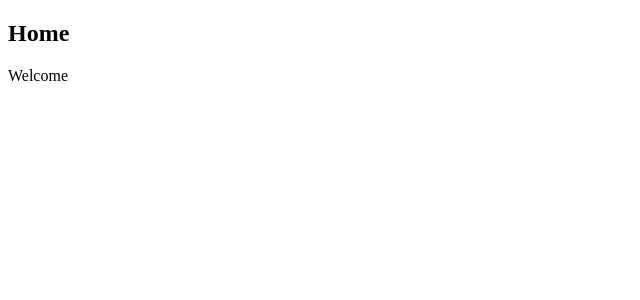
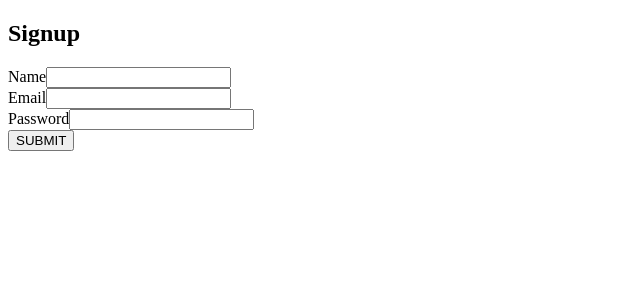
Before and after one commit to tanaymittal25/NodeandReact, a React (Create React App) app in the folder reactfront/: page /signup in a window 1280 px wide. Shown: the top 300 px of the page, without its empty margins (0-640 px from the left). Built offline with nearby package versions, Linux system fonts and the light colour scheme.

Commit message:
Signup Page

```diff
--- a/reactfront/src/MainRouter.js
+++ b/reactfront/src/MainRouter.js
@@ -1,11 +1,13 @@
 import React from 'react';
 import { Switch, Route } from 'react-router-dom';
 import Home from './core/Home';
+import Signup from './user/Signup';
 
 const MainRouter = () => (
     <div>
         <Switch>
-            <Route path="/" component={ Home } />
+            <Route exact path="/" component={ Home } />
+            <Route exact path='/signup' component={ Signup } />
         </Switch>
     </div>
 );
--- /dev/null
+++ b/reactfront/src/user/Signup.js
@@ -0,0 +1,60 @@
+import React, { Component } from 'react';
+
+class Signup extends Component {
+
+    constructor() {
+        super();
+        this.state = {
+            name: "",
+            email: "",
+            password: "",
+            error: ""
+        }
+    }
+
+    handleChange = (name) => (event) => {
+        this.setState({ [name]: event.target.value });
+    }
+
+    render() {
+        const { name, email, password } = this.state;
+        return (
+            <div className="container">
+                <h2 className="mt-5 mb-5">Signup</h2>
+
+                <form>
+                    <div className="form-group">
+                        <label className="text-muted">Name</label>
+                        <input
+                            onChange={this.handleChange("name")}
+                            type="text"
+                            className="form-control"
+                            value={name}
+                        />
+                    </div>
+                    <div className="form-group">
+                        <label className="text-muted">Email</label>
+                        <input
+                            onChange={this.handleChange("email")}
+                            type="email"
+                            className="form-control"
+                            value={email}
+                        />
+                    </div>
+                    <div className="form-group">
+                        <label className="text-muted">Password</label>
+                        <input
+                            onChange={this.handleChange("password")}
+                            type="password"
+                            className="form-control"
+                            value={password}
+                        />
+                    </div>
+                    <button className="btn btn-raised btn-primary">SUBMIT</button>
+                </form>
+            </div>
+        );
+    }
+}
+
+export default Signup;
```
